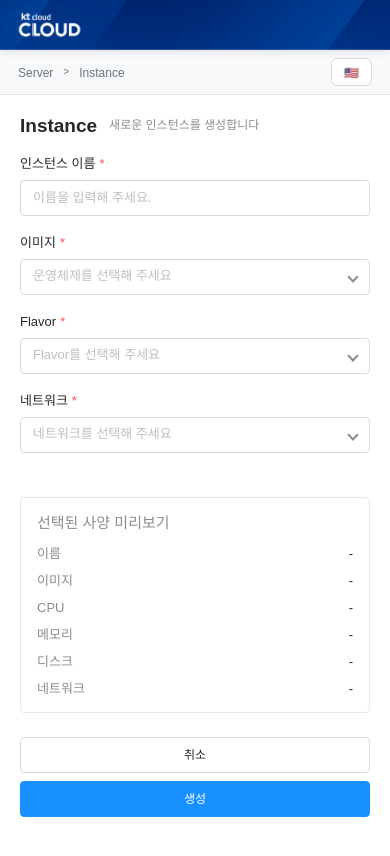
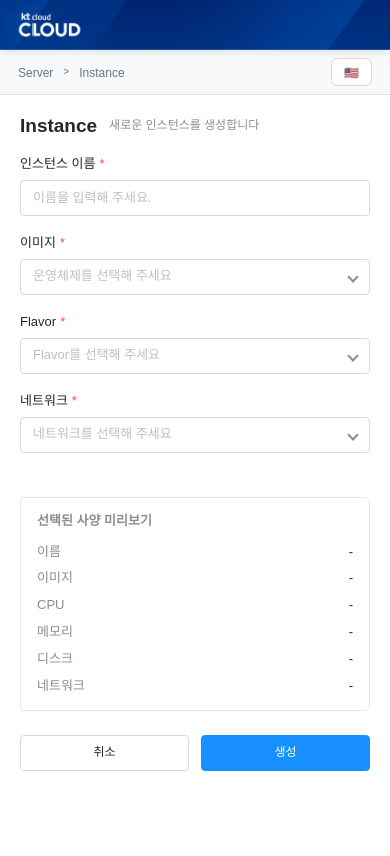
Before and after one commit to sumin0126/mission-2, a Vue app: page /instances/create in a window 390 px wide. Shown: the top 856 px of the page. Built offline with nearby package versions, Linux system fonts and the light colour scheme.

Commit message:
refactor: 인스턴스 생성 화면 - 사양 미리보기 컴포넌트 분리

```diff
--- /dev/null
+++ b/src/components/InstancePreview.vue
@@ -0,0 +1,129 @@
+<template>
+  <div
+    class="preview-box"
+    :class="{
+      'preview-box-valid': isValid,
+      'preview-box-invalid': showInvalid,
+    }"
+  >
+    <h3>선택된 사양 미리보기</h3>
+    <div class="preview-content">
+      <div class="preview-item">
+        <span class="label">이름</span>
+        <span class="value">{{ instance.name || '-' }}</span>
+      </div>
+      <div class="preview-item">
+        <span class="label">이미지</span>
+        <span class="value">{{ instance.image || '-' }}</span>
+      </div>
+      <div class="preview-item">
+        <span class="label">CPU</span>
+        <span class="value">{{ instance.cpu || '-' }}</span>
+      </div>
+      <div class="preview-item">
+        <span class="label">메모리</span>
+        <span class="value">{{ instance.memory ? instance.memory + 'GB' : '-' }}</span>
+      </div>
+      <div class="preview-item">
+        <span class="label">디스크</span>
+        <span class="value">{{ instance.disk ? instance.disk + 'GB' : '-' }}</span>
+      </div>
+      <div class="preview-item">
+        <span class="label">네트워크</span>
+        <span class="value">{{ instance.network || '-' }}</span>
+      </div>
+    </div>
+  </div>
+</template>
+
+<script setup lang="ts">
+interface Instance {
+  name: string
+  image: string
+  cpu: number
+  memory: number
+  disk: number
+  network: string
+}
+
+defineProps<{
+  instance: Instance
+  isValid: boolean
+  showInvalid: boolean
+}>()
+</script>
+
+<style scoped>
+.preview-box {
+  background-color: #ffffff;
+  border: 1px solid #e8e8e8;
+  border-radius: 4px;
+  padding: 20px;
+  transition: all 0.3s ease;
+}
+
+.preview-box-valid {
+  background-color: rgba(2, 103, 255, 0.05);
+  border-color: #1890ff;
+}
+
+.preview-box-invalid {
+  background-color: rgba(255, 77, 79, 0.05);
+  border-color: #ff4d4f;
+}
+
+.preview-box h3 {
+  margin: 0 0 20px 0;
+  font-size: 14px;
+  font-weight: 600;
+  color: rgba(0, 0, 0, 0.45);
+}
+
+.preview-content {
+  display: flex;
+  flex-direction: column;
+  gap: 16px;
+}
+
+.preview-item {
+  display: flex;
+  justify-content: space-between;
+  align-items: center;
+  font-size: 14px;
+}
+
+.preview-item .label {
+  color: #8c8c8c;
+}
+
+.preview-item .value {
+  color: #262626;
+  font-weight: 400;
+}
+
+/* 반응형 스타일 */
+@media (max-width: 768px) {
+  .preview-box {
+    padding: 12px;
+  }
+
+  .preview-box h3 {
+    font-size: 13px;
+    margin-bottom: 16px;
+  }
+
+  .preview-content {
+    gap: 12px;
+  }
+
+  .preview-item {
+    font-size: 13px;
+  }
+}
+
+@media (max-width: 1024px) {
+  .preview-box {
+    padding: 16px;
+  }
+}
+</style>
--- a/src/mock/data/instances.json
+++ b/src/mock/data/instances.json
@@ -17,7 +17,7 @@
     {
       "id": "inst-004",
       "name": "db-server-1",
-      "status": "RUNNING",
+      "status": "SHUTDOWN",
       "flavor": "C8M16D160",
       "image": "ubuntu-2204-kube-v1.31.10",
       "network": "private-network",
@@ -25,13 +25,13 @@
       "memory": 16,
       "disk": 160,
       "privateIp": "172.30.110.85",
-      "powerOn": true,
+      "powerOn": false,
       "createdAt": "2024-02-01T08:45:00Z"
     },
     {
       "id": "inst-005",
       "name": "test-environment",
-      "status": "RUNNING",
+      "status": "SHUTDOWN",
       "flavor": "C2M4D40",
       "image": "ubuntu-2204-kube-v1.30.14",
       "network": "private-network",
@@ -39,7 +39,7 @@
       "memory": 4,
       "disk": 40,
       "privateIp": "172.30.110.86",
-      "powerOn": true,
+      "powerOn": false,
       "createdAt": "2024-02-05T16:30:00Z"
     },
     {
--- a/src/views/InstanceCreateView.vue
+++ b/src/views/InstanceCreateView.vue
@@ -73,45 +73,18 @@
 
       <!-- 선택된 사양 미리보기 -->
       <div class="preview-section">
-        <div
-          class="preview-box"
-          :class="{
-            'preview-box-valid': isFormValid,
-            'preview-box-invalid': showInvalidPreview,
+        <InstancePreview
+          :instance="{
+            name: formData.name,
+            image: formData.image,
+            cpu: formData.flavorDetail.cpu,
+            memory: formData.flavorDetail.memory,
+            disk: formData.flavorDetail.disk,
+            network: formData.network,
           }"
-        >
-          <h3>선택된 사양 미리보기</h3>
-          <div class="preview-content">
-            <div class="preview-item">
-              <span class="label">이름</span>
-              <span class="value">{{ formData.name || '-' }}</span>
-            </div>
-            <div class="preview-item">
-              <span class="label">이미지</span>
-              <span class="value">{{ formData.image || '-' }}</span>
-            </div>
-            <div class="preview-item">
-              <span class="label">CPU</span>
-              <span class="value">{{ formData.flavorDetail.cpu || '-' }}</span>
-            </div>
-            <div class="preview-item">
-              <span class="label">메모리</span>
-              <span class="value">{{
-                formData.flavorDetail.memory ? formData.flavorDetail.memory + 'GB' : '-'
-              }}</span>
-            </div>
-            <div class="preview-item">
-              <span class="label">디스크</span>
-              <span class="value">{{
-                formData.flavorDetail.disk ? formData.flavorDetail.disk + 'GB' : '-'
-              }}</span>
-            </div>
-            <div class="preview-item">
-              <span class="label">네트워크</span>
-              <span class="value">{{ formData.network || '-' }}</span>
-            </div>
-          </div>
-        </div>
+          :is-valid="isFormValid"
+          :show-invalid="showInvalidPreview"
+        />
       </div>
     </div>
 
@@ -137,6 +110,7 @@ import { useInstancesStore } from '@/stores/instances'
 import ImageSelect from '@/components/ImageSelect.vue'
 import FlavorSelect from '@/components/FlavorSelect.vue'
 import NetworkSelect from '@/components/NetworkSelect.vue'
+import InstancePreview from '@/components/InstancePreview.vue'
 import type { Flavor } from '@/mock/types/flavor'
 
 // 타입 정의
@@ -370,7 +344,6 @@ const handleCancel = () => {
   color: #bfbfbf;
 }
 
-/* 선택 컴포넌트 스타일 오버라이드 */
 :deep(.select-container) {
   position: relative;
 }
@@ -468,52 +441,6 @@ const handleCancel = () => {
 :deep(.network-detail) {
   font-size: 12px;
   color: #8c8c8c;
-}
-
-.preview-box {
-  background-color: #ffffff;
-  border: 1px solid #e8e8e8;
-  border-radius: 4px;
-  padding: 20px;
-  transition: all 0.3s ease;
-}
-
-.preview-box-valid {
-  background-color: rgba(2, 103, 255, 0.05); /* #0267ff with 5% opacity */
-  border-color: #1890ff; /* 생성 버튼과 동일한 색상의 테두리 */
-}
-
-.preview-box-invalid {
-  background-color: rgba(255, 77, 79, 0.05); /* #ff4d4f with 5% opacity */
-  border-color: #ff4d4f; /* 생성 버튼과 동일한 색상의 테두리 */
-}
-
-.preview-box h3 {
-  margin: 0 0 20px 0;
-  font-size: 16px;
-  color: rgba(0, 0, 0, 0.45); /* 더 연한 색상으로 변경 */
-}
-
-.preview-content {
-  display: flex;
-  flex-direction: column;
-  gap: 16px;
-}
-
-.preview-item {
-  display: flex;
-  justify-content: space-between;
-  align-items: center;
-  font-size: 14px;
-}
-
-.preview-item .label {
-  color: #8c8c8c;
-}
-
-.preview-item .value {
-  color: #262626;
-  font-weight: 400;
 }
 
 .action-buttons {
@@ -643,34 +570,20 @@ const handleCancel = () => {
     font-size: 13px;
   }
 
-  .preview-box {
-    padding: 12px;
-  }
-
-  .preview-box h3 {
-    font-size: 15px;
-    margin-bottom: 16px;
-  }
-
-  .preview-content {
+  .action-buttons {
+    margin-top: 24px;
+    display: flex;
+    flex-direction: row;
+    justify-content: space-between;
     gap: 12px;
   }
 
-  .preview-item {
-    font-size: 13px;
-  }
-
-  .action-buttons {
-    margin-top: 24px;
-    flex-direction: column;
-    gap: 8px;
-  }
-
   .btn {
-    width: 100%;
+    flex: 1;
     padding: 6px 12px;
     font-size: 12px;
     height: 36px;
+    min-width: 120px;
   }
 
   .error-text {
@@ -710,10 +623,6 @@ const handleCancel = () => {
   .form-group {
     margin-bottom: 20px;
   }
-
-  .preview-box {
-    padding: 16px;
-  }
 }
 
 /* 데스크탑 - 1024px 초과 ~ 1440px 이하 */
```
